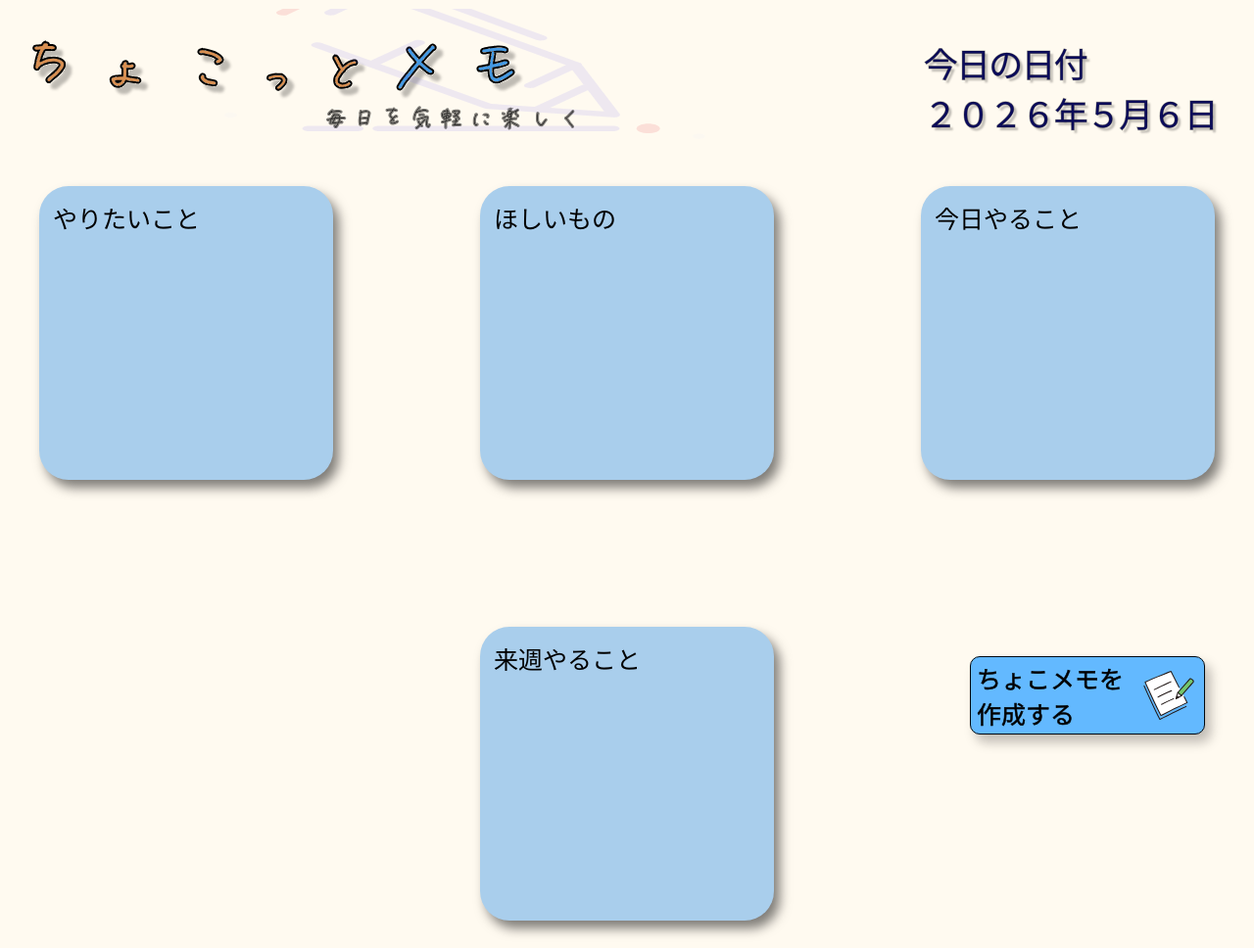
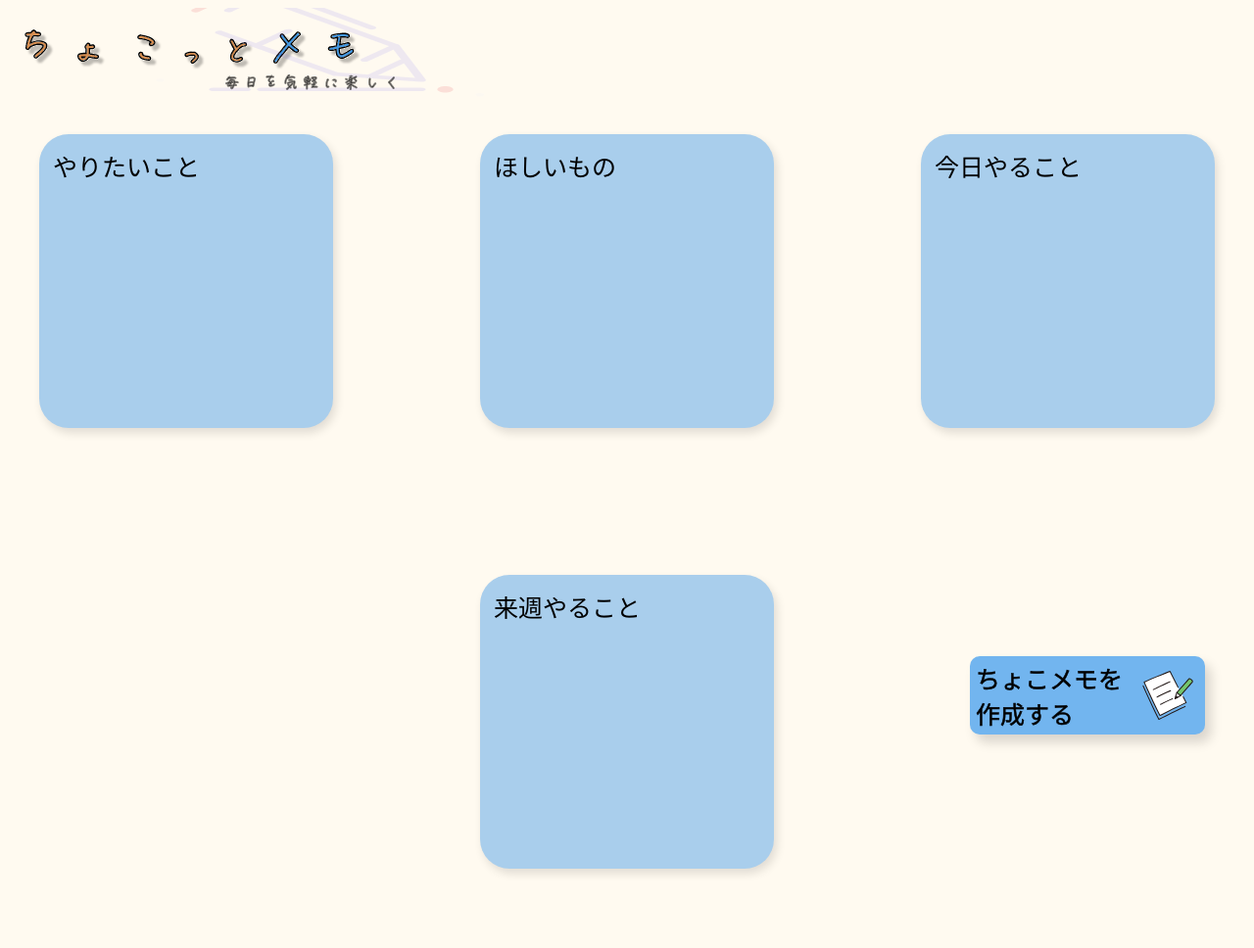
Before and after one commit to naonao96/my-note, a Flask app: page /note_list/ in a window 1280 px wide. Shown: the whole page at 98% size. After the commit the page ends 893 px from the top, so only its background shows below. Run offline with Flask 3, Linux system fonts and the light colour scheme; some web fonts are replaced.

Commit message:
Implement sticky note UI design

```diff
--- a/app/static/css/style.css
+++ b/app/static/css/style.css
@@ -22,15 +22,9 @@
         align-items: center;
     }
     /* タイトルデザイン */
-    .title-large {
-        font-size: 50px;
-        margin-bottom: 24px;
-        -webkit-text-stroke: 1.2px #000000;
-    }
-    .title-small {
-        font-size: 35px;
-        margin-bottom: 24px;
-        -webkit-text-stroke: 1.2px #000000;
+    .title {
+        width: 500px;
+        height: auto;
     }
     /*今日の日付デザイン*/
     .todays-text{
@@ -76,7 +70,7 @@
         color: #000000;
         border-radius: 30px;
         background-color: #A9CEEC;
-        box-shadow: 6px 8px 12px rgba(0, 0, 0, 0.5);
+        box-shadow: 3px 5px 10px rgba(0, 0, 0, 0.12);
     }
     .fusen-back {
         transform: rotateY(180deg);
@@ -108,9 +102,9 @@
         width: 240px;
         height: 80px;
         border-radius: 10px;
-        background-color: #63B9FF;
-        border: 1px solid #00080F;
-        box-shadow: 6px 8px 12px rgba(0, 0, 0, 0.25);
+        background-color: #72b5ef;
+        border: none;
+        box-shadow: 6px 8px 12px rgba(0, 0, 0, 0.15);
         cursor: pointer;
         right: 50px;
         bottom:50px;
--- a/app/templates/new_note.html
+++ b/app/templates/new_note.html
@@ -11,8 +11,8 @@
     <body>
         <header onclick="location.href='{{ url_for("notes.index")}}'">
             <div class="header-container">
-                <img src="{{ url_for('static', filename='images/Title_chocottoMemo.svg')}}">
-                <div class="todays-text">今日の日付<br>２０２６年５月６日</div>
+                <img class="title" src="{{ url_for('static', filename='images/Title_chocottoMemo.svg')}}">
+                <!--<div class="todays-text">今日の日付<br>２０２６年５月６日</div>-->
             </div>
         </header>
         <div class="edit-page-container">
--- a/app/templates/notes_list.html
+++ b/app/templates/notes_list.html
@@ -9,8 +9,7 @@
     <body>
         <header>
             <div class="header-container">
-                <img src="{{ url_for('static', filename='images/Title_chocottoMemo.svg')}}">
-                <div class="todays-text">今日の日付<br>２０２６年５月６日</div>
+                <img class="title" src="{{ url_for('static', filename='images/Title_chocottoMemo.svg')}}">
             </div>
         </header>
         <main>
```
Also changed, not shown: other parts of app/static/css/style.css (+24 -12 lines).
